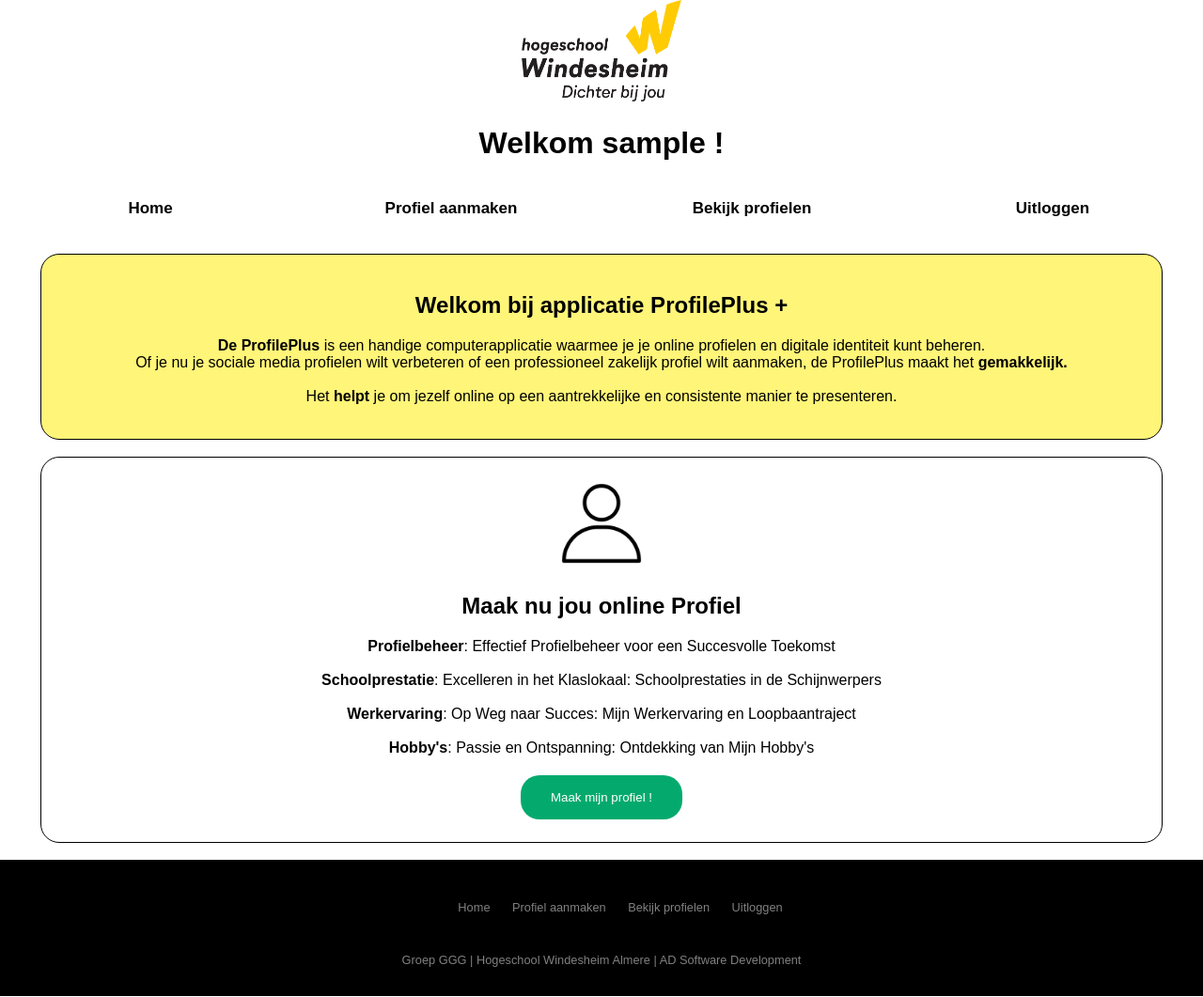
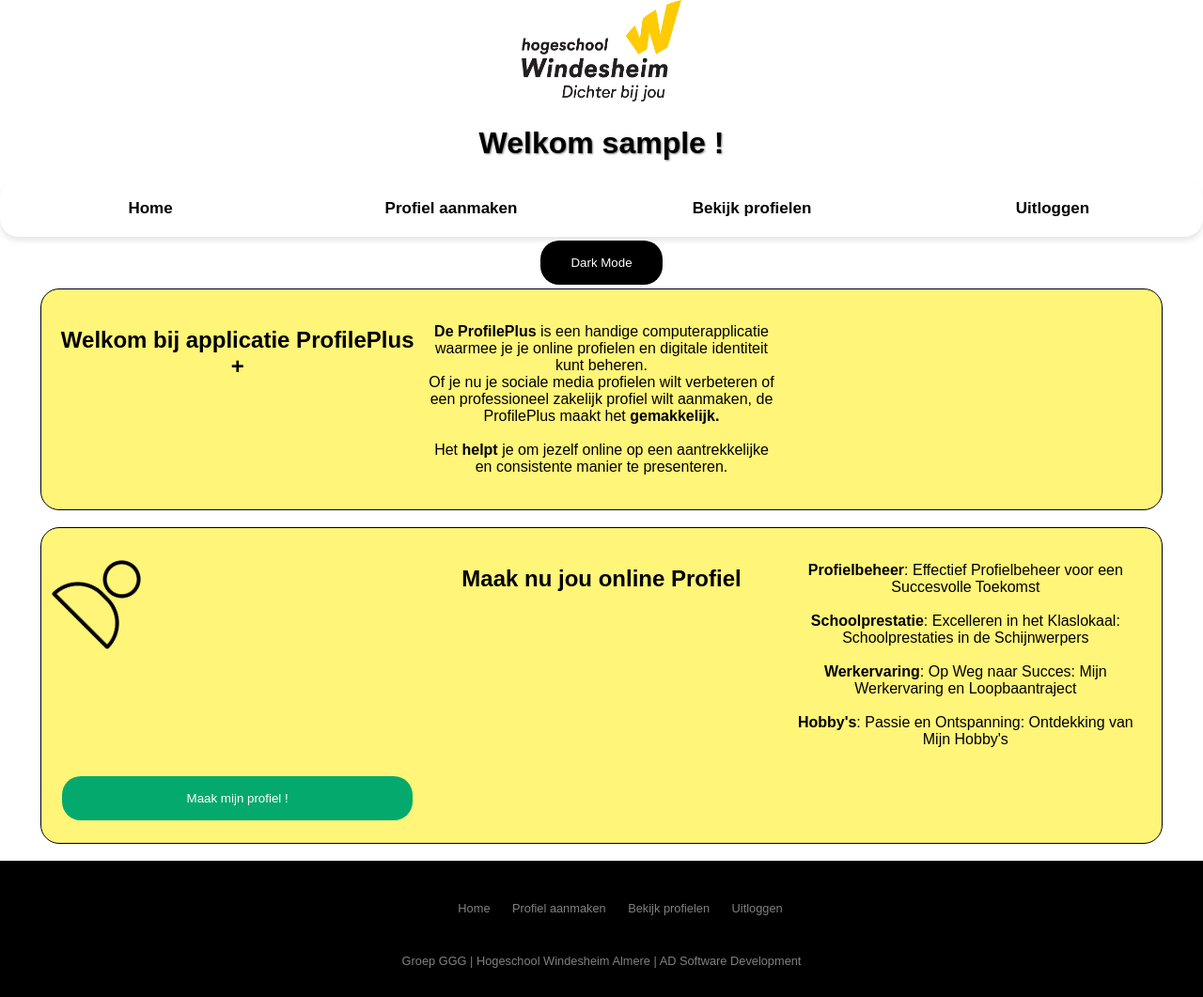
Before and after one commit to Yusufkaan-Bican/ProfileApp, a PHP site: page /views/index.php in a window 1280 px wide. Shown: the whole page at 94% size. Run offline with PHP 8.4, Linux system fonts and the light colour scheme; the visitor is signed in with stand-in values (Sample User, id 1).

Commit message:
Add files via upload

```diff
--- a/public/css/style.css
+++ b/public/css/style.css
@@ -3,13 +3,34 @@
     padding: 0;
     text-align: center;
     font-family: 'Fira Sans', sans-serif;
+    background-color: #ffffff;
+    color: #000000;
 }
 
+/* Dark mode styles */
+.dark-mode {
+    background-color: #1e1e1e;
+    color: #ffffff;
+}
+
+/* Style links */
+a {
+    color: inherit; /* Overerven van kleur van de bovenliggende elementen */
+    text-decoration: none; /* Verwijder standaard onderstreping van links */
+}
+
+a:hover {
+    text-decoration: underline; /* Onderstreep links bij hover */
+}
+
+/* Welkom sectie */
 .welkom {
     background-color: white;
     overflow: hidden;
+    text-shadow: 1px 1px 2px rgba(0, 0, 0, 0.5);
 }
 
+/* Topnavigatie */
 .topnav {
     overflow: hidden;
     font-size: 20px;
@@ -18,9 +39,11 @@
     width: 100%;
     font-weight: bold;
     border-radius: 20px;
+    box-shadow: 0 4px 6px rgba(0, 0, 0, 0.1);
 }
 
-.button-style {
+/* Knopstijlen */
+.button-style, .button-edit, .button-delete, .button-view {
     background-color: #04AA6D;
     border: none;
     color: white;
@@ -78,31 +86,35 @@
     border-radius: 20px;
 }
 
-#container1 {
+/* Container secties */
+#container1, #container2 {
     margin: auto;
     width: 90%;
     padding: 20px;
     height: auto;
     border: 1px solid black;
-  background-color: #FFF578;
     border-radius: 20px;
 }
 
-#container2 {
-  margin: auto;
-  width: 90%;
-  padding: 20px;
-  height: auto;
-  border: 1px solid black;
-  background-color: white;
-  border-radius: 20px;
+#container1 {
+    background-color: #FFF578;
+    display: grid;
+    grid-template-columns: repeat(3, 1fr);
+    grid-gap: 10px;
 }
 
-#profiel{
+#container2 {
+    background-color: white;
+}
+
+/* Profiel */
+#profiel {
     width: 100px;
     text-align: right;
+    transform: rotate(45deg);
 }
 
+/* Footer */
 .footer {
     background: #000;
     padding: 10px 0px;
--- /dev/null
+++ b/public/js/functie.js
@@ -0,0 +1,17 @@
+// Deze functie schakelt tussen lichte en donkere modus door de achtergrond en tekstkleur van het body-element rechtstreeks te wijzigen
+function toggleDarkMode() {
+    var body = document.body;
+
+    // Controleer of de huidige achtergrondkleur donker is om te bepalen of donkere modus actief is
+    if (body.style.backgroundColor === "rgb(30, 30, 30)") { // Als donkere modus actief is
+        // Verander de achtergrondkleur naar lichte modus
+        body.style.backgroundColor = "#ffffff"; // Lichtmodus achtergrondkleur
+        // Verander de tekstkleur naar lichte modus
+        body.style.color = "#000000"; // Lichtmodus tekstkleur
+    } else {
+        // Verander de achtergrondkleur naar donkere modus
+        body.style.backgroundColor = "#1e1e1e"; // Donkere modus achtergrondkleur
+        // Verander de tekstkleur naar donkere modus
+        body.style.color = "#ffffff"; // Donkere modus tekstkleur
+    }
+}
--- a/views/create-schoolprestatie.php
+++ b/views/create-schoolprestatie.php
@@ -16,6 +16,7 @@
     <title>Home-page</title>
     <link rel="stylesheet" href="../public/css/style.css">
     <link rel="stylesheet" type="text/css" href="../public/css/login.css">
+
 </head>
 
 <body>
@@ -59,6 +60,7 @@
             <input type="text" name="cijfer" class="form-control">
         </div>
         <input type="submit" onclick="location.href='./profiel.php';" name="save_student" value="Sla gegevens op" class="button-style" />
+
     </form>
 </div>
 
--- a/views/index.php
+++ b/views/index.php
@@ -14,8 +14,8 @@
 <head>
 	<title>Home-page</title>
   <link rel="stylesheet" href="../public/css/style.css">
+      <script src="../public/js/functie.js"></script>
 </head>
-
 <body>
      <img src="../public/img/wmlogo.png" class="wmlogo" style="width:170px;"/>
   <div class="welkom">
@@ -28,6 +28,7 @@
         <a href="./over.php">Bekijk profielen</a>
         <a href="../controllers/uitloggen.php"> Uitloggen</a>
 </div>
+    <button class="button-style" style="background-color: black;" onclick="toggleDarkMode()">Dark Mode</button>
 </br>
 <div id="container1">
   <h2>Welkom bij applicatie ProfilePlus +</h2>
@@ -35,7 +36,7 @@
   <p>
 <b>De ProfilePlus</b> is een handige computerapplicatie waarmee je je online profielen en digitale identiteit kunt beheren. </br>Of je nu je sociale media profielen wilt verbeteren of een professioneel zakelijk profiel wilt aanmaken, de ProfilePlus maakt het <b>gemakkelijk.</b> </br></br>Het <b>helpt</b> je om jezelf online op een aantrekkelijke en consistente manier te presenteren.</p>
 </div></br>
-<div id="container2">
+<div id="container1">
      <img src="../public/img/profiel.png" id="profiel"></img>
     <h2>Maak nu jou online Profiel</h2>
     <p>
```
Also changed, not shown: other parts of public/css/style.css (+7 -21 lines), Project Contributed.txt (+25 -3 lines), Bestanden voor FrontEnd (Word Etc.)/Mockup.png (added), 2 other files. Lines whose indentation alone changed are shown as unchanged.
